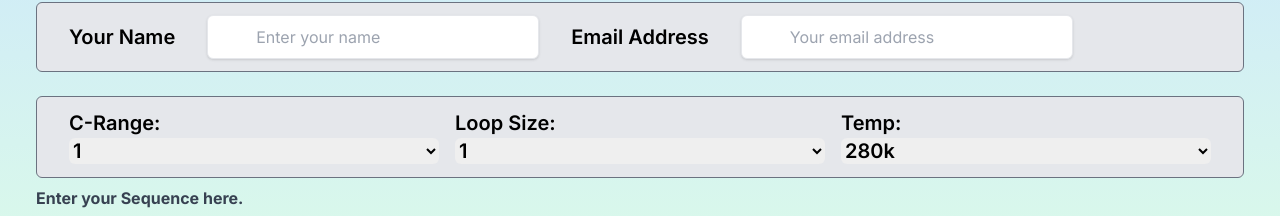
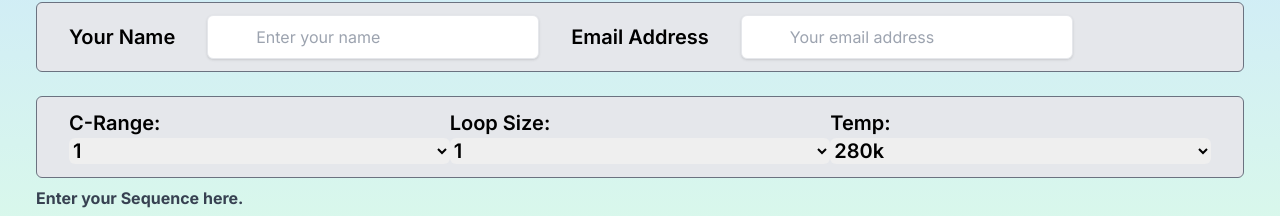
Before and after one commit to HabibaSajid321/Imotif-tool, a Next.js app: page /analyzer in a window 1280 px wide. Shown: the part 280-496 px from the top of the page. Built offline with nearby package versions, Linux system fonts and the light colour scheme.

Commit message:
Update page.tsx

```diff
--- a/src/app/analyzer/page.tsx
+++ b/src/app/analyzer/page.tsx
@@ -113,8 +113,8 @@ const Analyze = () => {
                     className="text-red-500 text-sm italic"
                   />
                 </div>
-                <div className="flex justify-between w-full  text-black md:px-8 px-2 bg-gray-200 p-3 rounded-md border border-gray-500 gap-4">
-  <div className="w-full font-semibold md:text-xl text-sm">
+                <div className="flex justify-between w-full  text-black md:px-8 px-2 bg-gray-200 p-3 rounded-md border border-gray-500">
+  <div className="w-1/3 font-semibold md:text-xl text-sm">
     <label>C-Range:</label>
     <select name="C-Range" id="c-range" className="rounded-md w-full">
       {Array.from(Array(4).keys()).map((index) => (
@@ -124,7 +124,7 @@ const Analyze = () => {
       ))}
     </select>
   </div>
-  <div className="w-full font-semibold md:text-xl text-sm">
+  <div className="w-1/3 font-semibold md:text-xl text-sm">
     <label>Loop Size:</label>
     <select name="Loop Size" id="loop-size" className="rounded-md w-full">
       {Array.from(Array(10).keys()).map((index) => (
@@ -134,7 +134,7 @@ const Analyze = () => {
       ))}
     </select>
   </div>
-  <div className="w-full font-semibold md:text-xl text-sm">
+  <div className="w-1/3 font-semibold md:text-xl text-sm">
     <label>Temp:</label>
     <select name="Temp" id="temp" className="rounded-md w-full">
       <option value="temp280k">280k</option>
```
